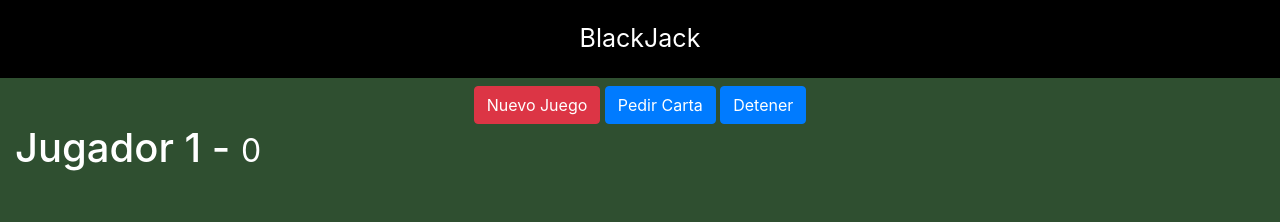
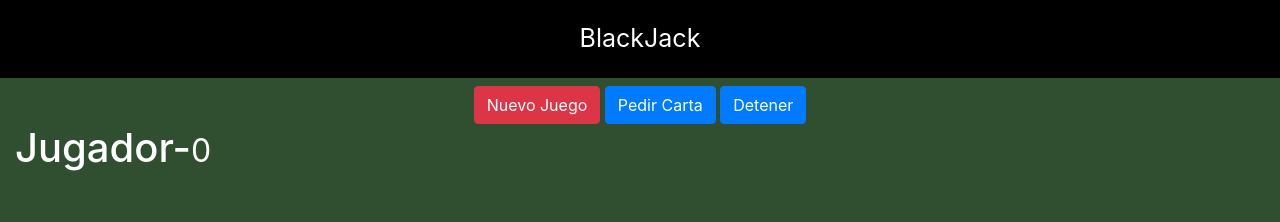
Before and after one commit to Streckk/BlackJack, a plain HTML site: page index.html in a window 1280 px wide. Shown: the top 222 px of the page. Drawn offline with nearby package versions, Linux system fonts and the light colour scheme.

Commit message:
Nombres cambiados

```diff
--- a/index.html
+++ b/index.html
@@ -25,7 +25,7 @@
     <div class="row container">
         <div class="col">
 
-            <h1>Jugador 1 - <small>0</small></h1>
+            <h1>Jugador-<small>0</small></h1>
             <div id="jugador-cartas">
                 <!--<img class="carta" src="assets/cartas/10C.png" alt="">-->
 
```
